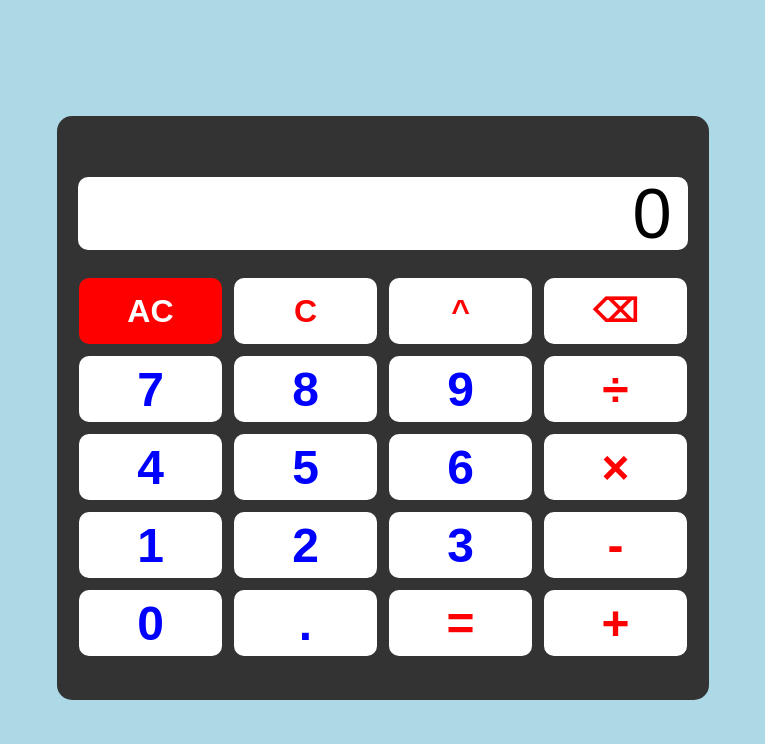
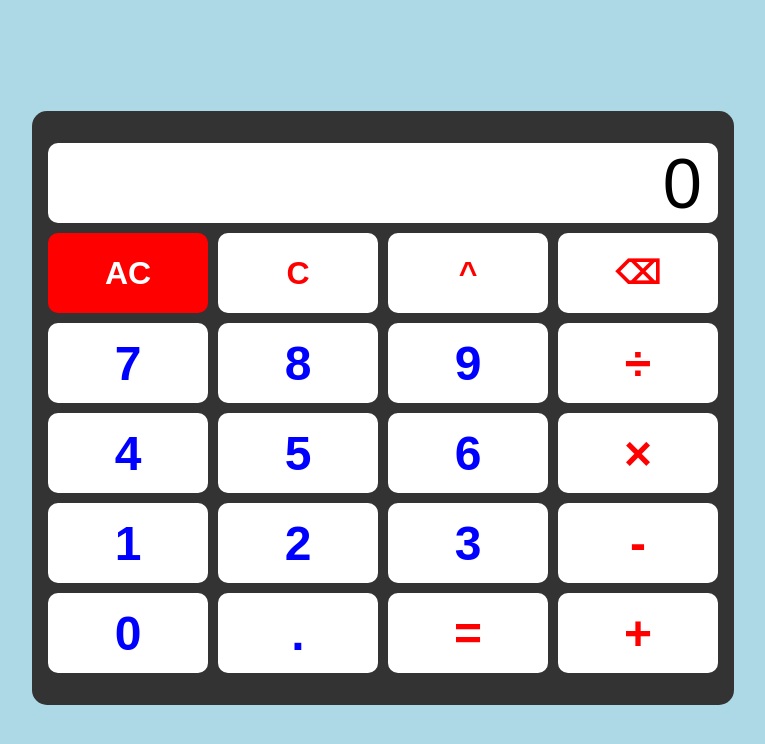
Before and after one commit to franius8/calculator, a plain HTML site: page index.html in a window 1280 px wide. Shown: the whole page, without its empty margins (257-1022 px from the left). Drawn offline with Linux system fonts and the light colour scheme.

Commit message:
Closes #13

```diff
--- a/index.html
+++ b/index.html
@@ -10,15 +10,12 @@
 </head>
 <body>
     <div id="container">
-        <div id="screenbackground">
-            <div id="screen">
-            <div id="screendiv">
-            0
-            </div>
-            </div>
-        </div>
-        <div id="buttoncontainer">
-            <div id="numberbuttons">
+            <div id="innercontainer">
+                    <div id="screen">
+                    <div id="screendiv">
+                    0
+                    </div>
+                    </div>
                     <button id="clear" class="firstrow">AC</button>
                     <button id="clearcurrent" class="firstrow">C</button>
                     <button id="exponent" class="firstrow operandbutton">^</button>
@@ -40,7 +37,6 @@
                     <button id="equalbutton">=</button>
                     <button id="add" class="operandbutton">+</button>
             </div>
-        </div>
     </div>
 </body>
 </html>
--- a/style.css
+++ b/style.css
@@ -1,43 +1,26 @@
 body {
     height: 100vh;
-    display: flex;
+    overflow: hidden;
+    display: grid;
     justify-content: center;
     align-items: center;
+    text-align: center;
     font-family: Arial, Helvetica, sans-serif;
     background-color: lightblue;
+    grid-template: auto / auto;
 }
 
 #container {
-    display: flex;
-    flex-direction: column;
-    align-items: center;
-    height: 65%;
+    display: grid;
     padding: 32px 16px;
     background-color: hsl(0, 0%, 20%);
     border-radius: 15px;
-}
-
-#buttoncontainer {
-    display: flex;
-    flex-direction: row;
-    height: 75%;
-}
-
-#screenbackground {
-    color: black;
-    font-size: 440%;
-    height: 25%;
-    width: 98%;
-    display: flex;
-    align-items: center;
-    justify-content: center;
-    flex-direction: column;
+    gap: 16px;
 }
 
 #screen {
     text-align: right;
-    width: 95%;
-    height: 50%;
+    grid-area: 1 / 1 / 1 / span 4;
     background-color: white;
     border-radius: 10px;
     padding: 4px 16px;
@@ -45,6 +28,7 @@ body {
     align-items: center;
     justify-content: right;
     text-align: right;
+    font-size: 440%;
 }
 
 #screendiv {
@@ -52,16 +36,14 @@ body {
     margin-left: auto;
 }
 
-#numberbuttons {
-    display: flex;
-    flex-direction: row;
-    flex-wrap: wrap;
-    justify-content: space-around;
+#innercontainer {
+    display: grid;
+    grid-template: repeat(6, minmax(5vh, 5em)) / repeat(4, minmax(5vw, 10em));
+    gap: 10px;
 }
 
 button {
-    width: 23%;
-    height: 17%;
+
     border-radius: 10px;
     background-color: white;
     color: blue;
@@ -82,9 +64,6 @@ button:hover {
     color: white;
 }
 
-/* #number0 {
-    flex-basis: 48%;
-} */
 .operandbutton, #equalbutton, #clearcurrent, #backspace {
     color: red;
 }
```
